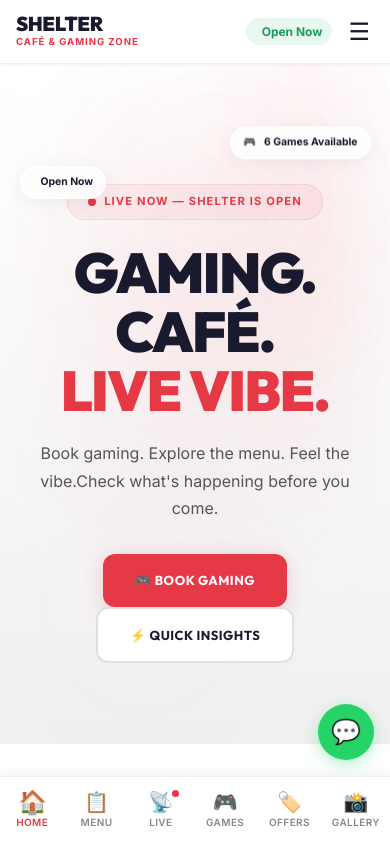
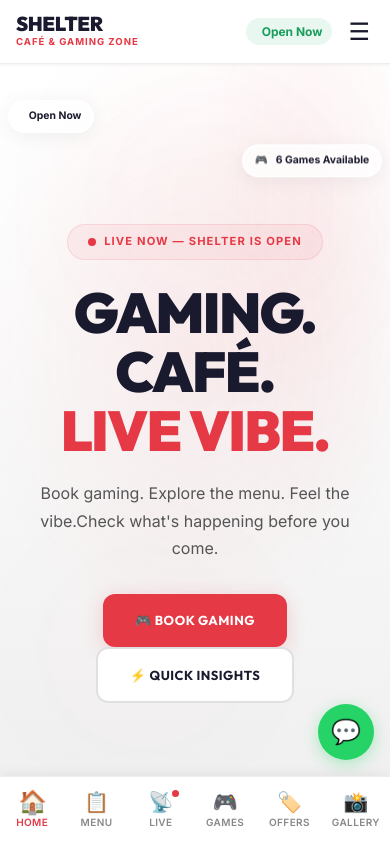
Before and after one commit to mokshjalalwani-dotcom/Shelter, a React (Vite) app: page / in a window 390 px wide. Shown: the top 842 px of the page. Built offline with nearby package versions, Linux system fonts and the light colour scheme.

Commit message:
fix: adjust mobile floating cards positioning to prevent overlap

```diff
--- a/src/pages/Home.css
+++ b/src/pages/Home.css
@@ -171,6 +171,12 @@
   .hero-float-card {
     font-size: 0.65rem;
     padding: 7px 12px;
+  }
+  .hero-float-1 { top: 5%; left: 2%; }
+  .hero-float-2 { top: 12%; right: 2%; }
+
+  .hero-container {
+    padding-top: 160px;
   }
 }
 
```
